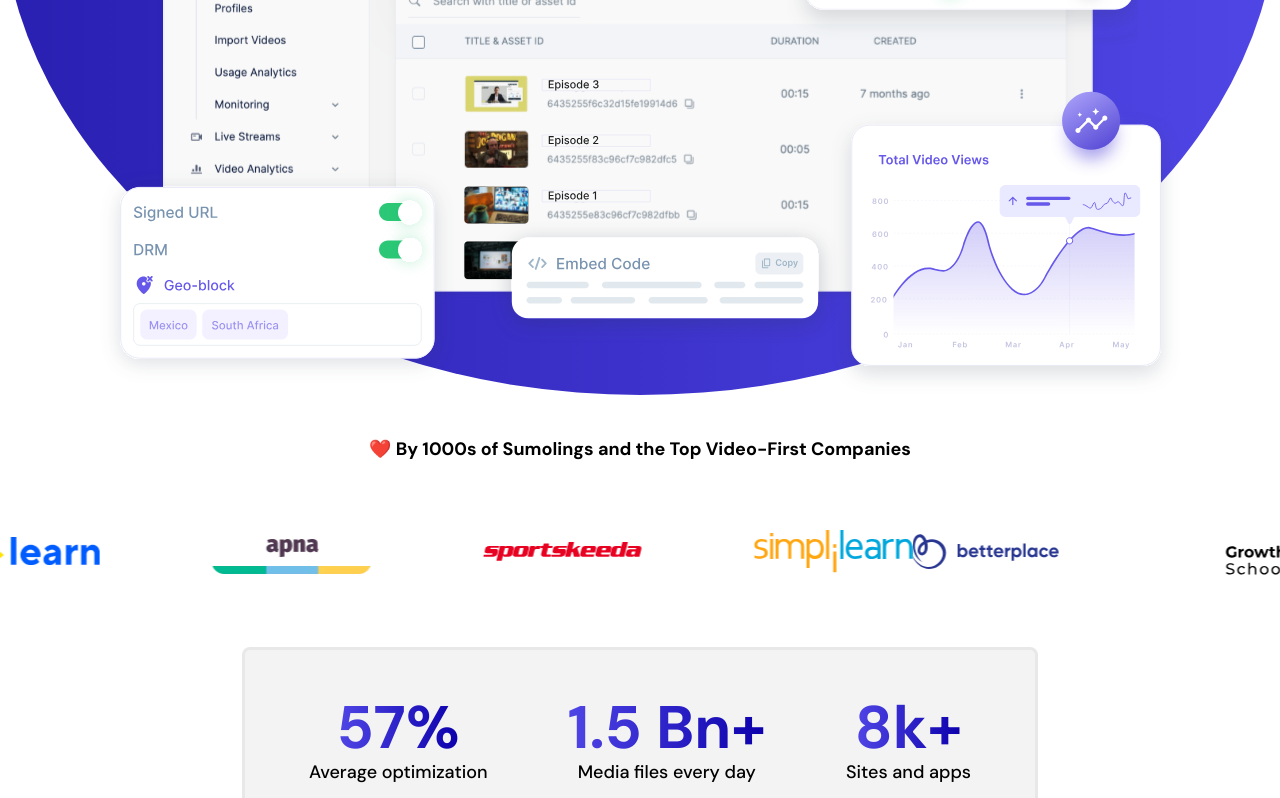
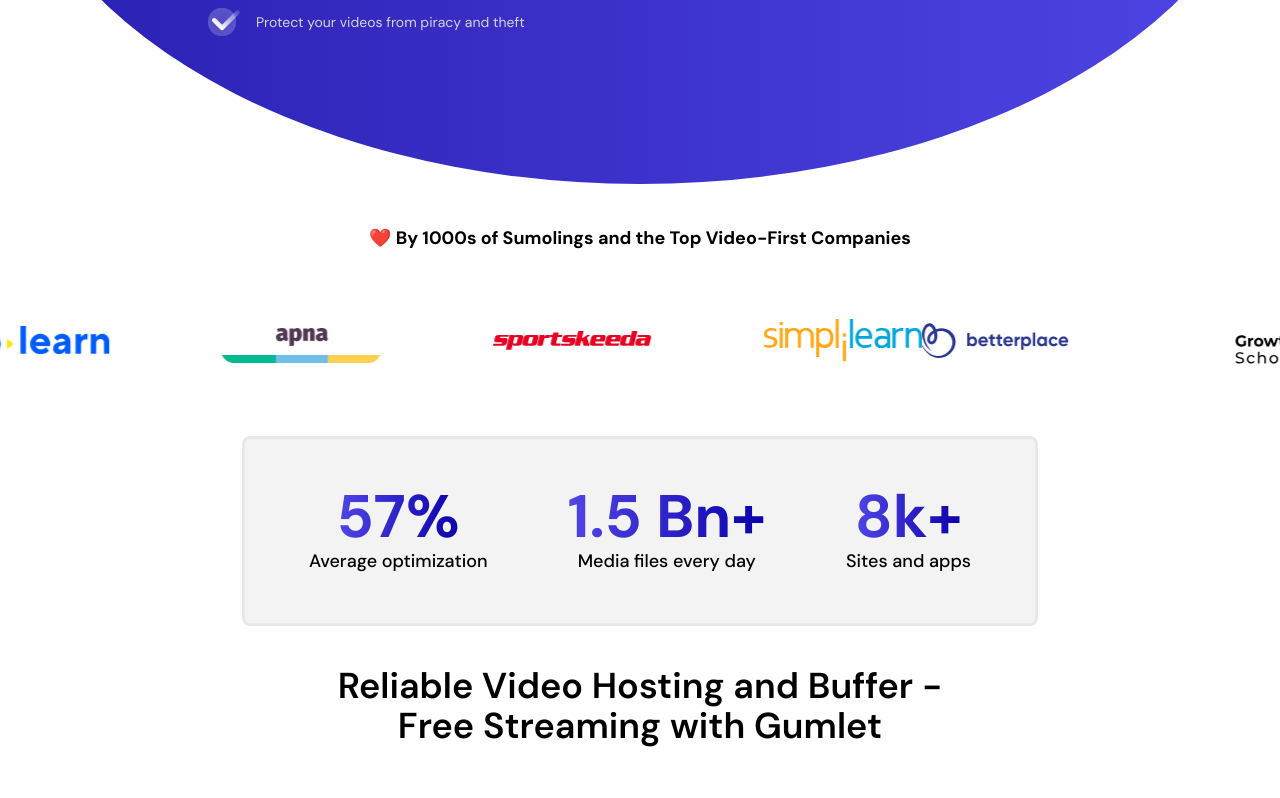
Before and after one commit to kushagra43/gumlet-vimeo-pricing, a React (Vite) app: page / in a window 1280 px wide. Shown: the part 616-1414 px from the top of the page. Built offline with nearby package versions, Linux system fonts and the light colour scheme.

Commit message:
initial commit

```diff
--- a/src/App.jsx
+++ b/src/App.jsx
@@ -12,9 +12,9 @@
     <>
       <BrowserRouter>
         <Routes>
-          <Route path="/" element={<First />} />
+          <Route path="/" element={<Third />} />
           <Route path="/second" element={<Second />} />
-          <Route path="/third" element={<Third />} />
+          <Route path="/third" element={<First />} />
         </Routes>
       </BrowserRouter>
     </>
```
